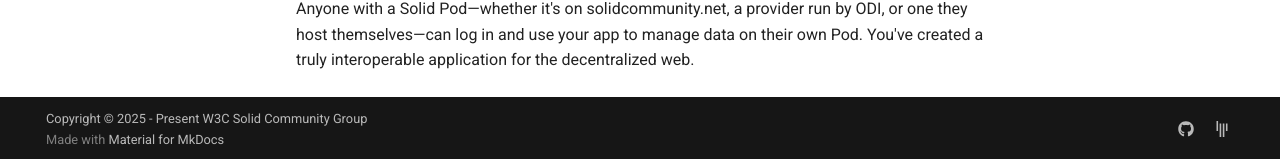
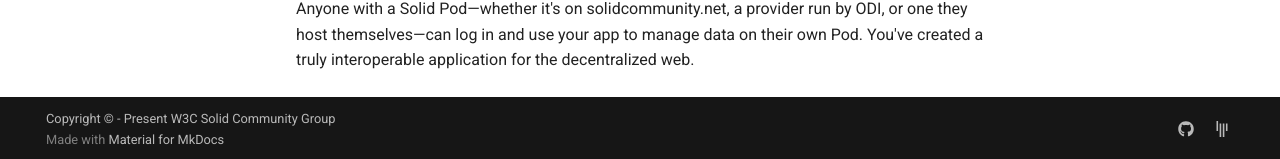
Before and after one commit to solid/dev, an MkDocs documentation site: the page built from docs/README.md, in a window 1280 px wide and 900 px high, scrolled down 13427 px. Shown: the part 738-897 px from the top of the window. Built offline with MkDocs 1.6.1 and Material for MkDocs 9.7.7, drawn with Linux system fonts in a browser that asks for light colours; comment, search, counter and statistics services are not loaded; the version menu is left out.

Commit message:
Remove year from ©

```diff
--- a/mkdocs.yml
+++ b/mkdocs.yml
@@ -7,7 +7,7 @@ repo_name: solid/dev
 repo_url: https://github.com/solid/dev/
 edit_uri: blob/main/docs/
 
-copyright: Copyright &copy; 2025 - Present W3C Solid Community Group
+copyright: Copyright &copy; - Present W3C Solid Community Group
 
 theme:
   name: material
```
